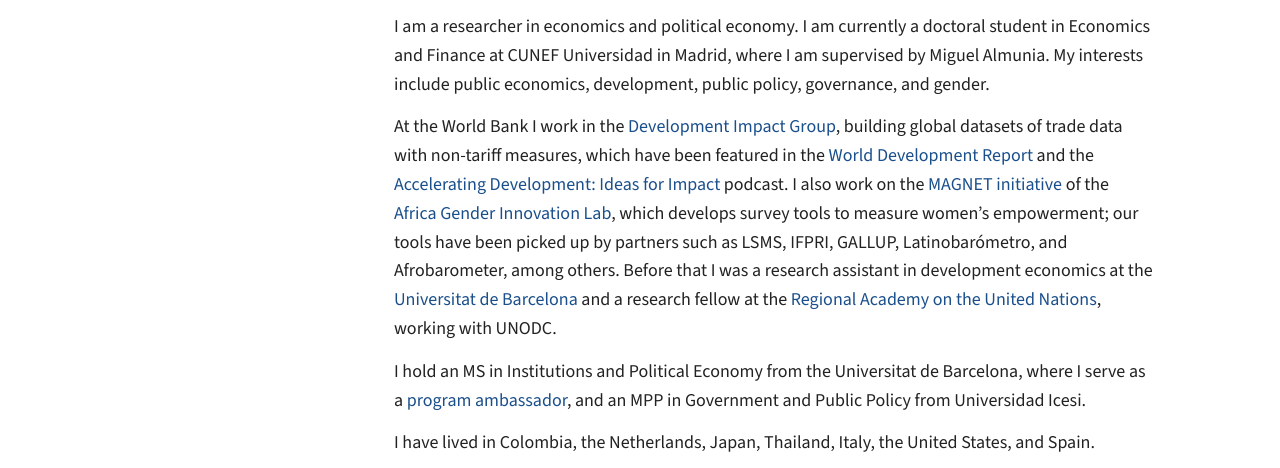
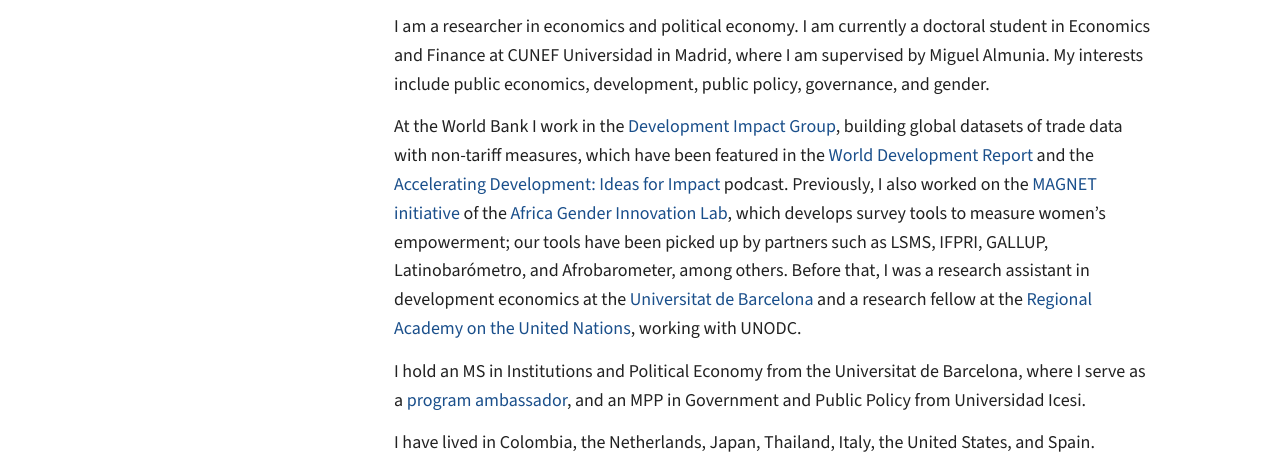
Before and after one commit to Castabon/castabon.github.io, a plain HTML site: page index.html in a window 1280 px wide. Shown: the part 316-784 px from the top of the page. Drawn offline with nearby package versions, Linux system fonts and the light colour scheme.

Commit message:
Revise biography section in index.html
Updated the paragraph about work at the World Bank to include previous experience and clarify roles.

```diff
--- a/index.html
+++ b/index.html
@@ -217,7 +217,7 @@ h2, h3, .top { scroll-margin-top: 24px; }
 </div>
 <div>
 <p>I am a researcher in economics and political economy. I am currently a doctoral student in Economics and Finance at CUNEF Universidad in Madrid, where I am supervised by Miguel Almunia. My interests include public economics, development, public policy, governance, and gender.</p>
-<p>At the World Bank I work in the <a href="https://www.worldbank.org/en/about/unit/unit-dec/impactevaluation">Development Impact Group</a>, building global datasets of trade data with non-tariff measures, which have been featured in the <a href="https://www.worldbank.org/en/publication/wdr2025">World Development Report</a> and the <a href="https://open.spotify.com/episode/4JaEopePpFc1foUU8rEr0v">Accelerating Development: Ideas for Impact</a> podcast. I also work on the <a href="https://magnet.ifpri.info/">MAGNET initiative</a> of the <a href="https://www.worldbank.org/en/programs/africa-gender-innovation-lab">Africa Gender Innovation Lab</a>, which develops survey tools to measure women’s empowerment; our tools have been picked up by partners such as LSMS, IFPRI, GALLUP, Latinobarómetro, and Afrobarometer, among others. Before that I was a research assistant in development economics at the <a href="https://web.ub.edu/en/web/departament-economia">Universitat de Barcelona</a> and a research fellow at the <a href="https://www.ra-un.org/">Regional Academy on the United Nations</a>, working with UNODC.</p>
+<p>At the World Bank I work in the <a href="https://www.worldbank.org/en/about/unit/unit-dec/impactevaluation">Development Impact Group</a>, building global datasets of trade data with non-tariff measures, which have been featured in the <a href="https://www.worldbank.org/en/publication/wdr2025">World Development Report</a> and the <a href="https://open.spotify.com/episode/4JaEopePpFc1foUU8rEr0v">Accelerating Development: Ideas for Impact</a> podcast. Previously, I also worked on the <a href="https://magnet.ifpri.info/">MAGNET initiative</a> of the <a href="https://www.worldbank.org/en/programs/africa-gender-innovation-lab">Africa Gender Innovation Lab</a>, which develops survey tools to measure women’s empowerment; our tools have been picked up by partners such as LSMS, IFPRI, GALLUP, Latinobarómetro, and Afrobarometer, among others. Before that, I was a research assistant in development economics at the <a href="https://web.ub.edu/en/web/departament-economia">Universitat de Barcelona</a> and a research fellow at the <a href="https://www.ra-un.org/">Regional Academy on the United Nations</a>, working with UNODC.</p>
 <p>I hold an MS in Institutions and Political Economy from the Universitat de Barcelona, where I serve as a <a href="https://www.ub.edu/mipe/ambassadors#:~:text=Christian%20Casta%C3%B1o%20Bonilla">program ambassador</a>, and an MPP in Government and Public Policy from Universidad Icesi.</p>
 <p>I have lived in Colombia, the Netherlands, Japan, Thailand, Italy, the United States, and Spain.</p>
 </div>
```
